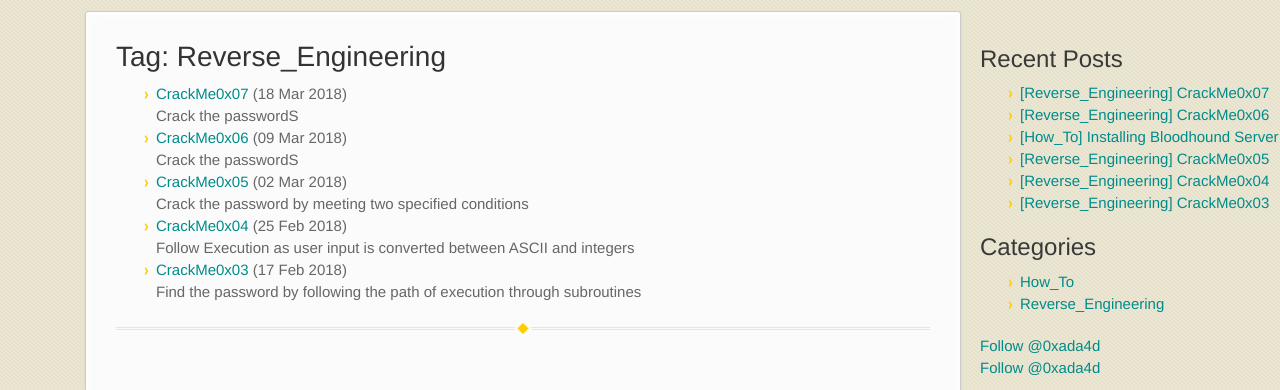
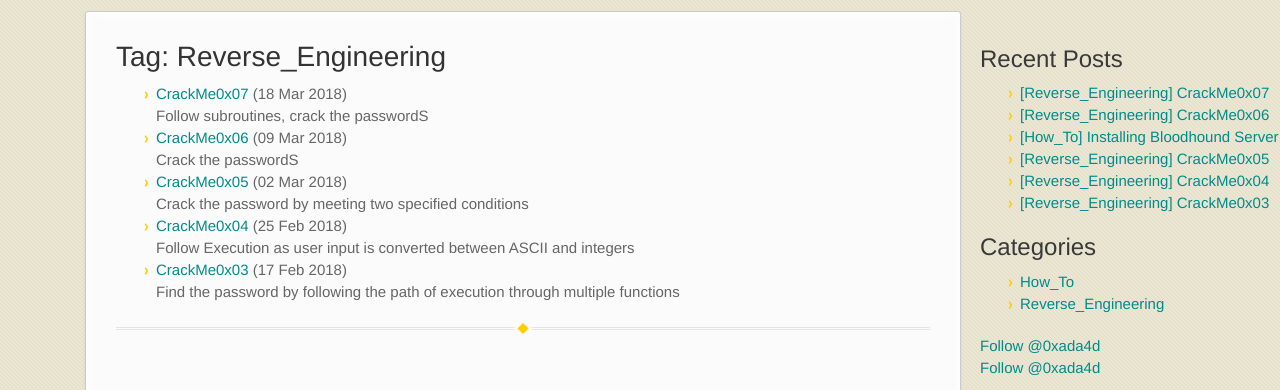
Before and after one commit to 0xada4d/0xada4d.github.io, a Jekyll site: the page built from tag/Reverse_Engineering.md, in a window 1280 px wide. Shown: the part 179-569 px from the top of the page. Built offline with Jekyll 4.4.1, drawn with Linux system fonts in a browser that asks for light colours; comment, search, counter and statistics services are not loaded.

Commit message:
post crackme7

```diff
--- a/_posts/2018-02-17-crackme0x03.md
+++ b/_posts/2018-02-17-crackme0x03.md
@@ -3,7 +3,7 @@ layout: default
 title: "CrackMe0x03"
 date: 2018-02-17 12:00:00
 tag: Reverse_Engineering
-description: "Find the password by following the path of execution through subroutines"
+description: "Find the password by following the path of execution through multiple functions"
 ---
 
 # CrackMe0x03
--- a/_posts/2018-03-18-crackme0x07.md
+++ b/_posts/2018-03-18-crackme0x07.md
@@ -3,7 +3,7 @@ layout: default
 title: "CrackMe0x07"
 date: 2018-03-18 12:00:00
 tag: Reverse_Engineering
-description: "Crack the passwordS"
+description: "Follow subroutines, crack the passwordS"
 ---
 
 # CrackMe0x07
```
Also changed, not shown: index.md (+2 -1 lines).
